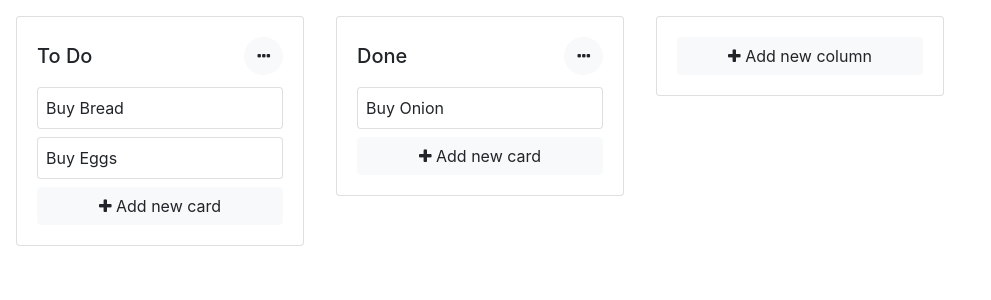
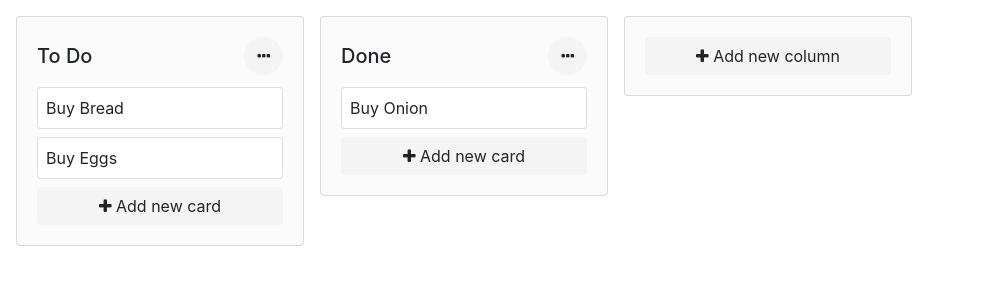
Before and after one commit to TatianaFomina/task-manager, an Angular app: page / in a window 1280 px wide. Shown: the top 300 px of the page, without its empty margins (0-991 px from the left). Built offline with nearby package versions, Linux system fonts and the light colour scheme.

Commit message:
Change theme colors

```diff
--- a/src/app/app.component.scss
+++ b/src/app/app.component.scss
@@ -1,12 +1,14 @@
 :host > div {
   display: flex;
+  padding: 0 0.5rem;
 }
 
 .new-column-form {
   height: fit-content;
   min-width: 18rem;
+  background: #fbfbfb;
 }
 
 .single-column {
-  margin: 1rem;
+  margin: 1rem 0.5rem;
 }
--- a/src/app/components/column/column.component.scss
+++ b/src/app/components/column/column.component.scss
@@ -1,5 +1,10 @@
+:host {
+  display: block;
+}
+
 .app-list {
   width: 18rem;
+  background: #fbfbfb;
 
   .card-title {
     display: flex;
--- a/src/styles.scss
+++ b/src/styles.scss
@@ -1,4 +1,10 @@
 /* You can add global styles to this file, and also import other style files */
+
+$theme-colors: (
+  "primary": #8c7db6,
+  "danger": #fb565b,
+  "light": #F4F4F4
+);
 
 /* Importing Bootstrap SCSS file. */
 @import '~bootstrap/scss/bootstrap';
```
